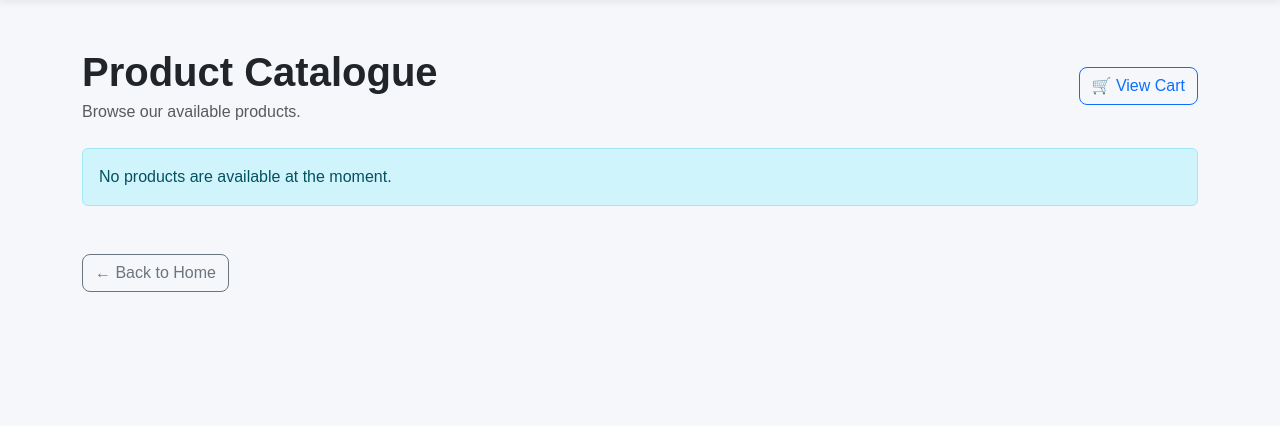
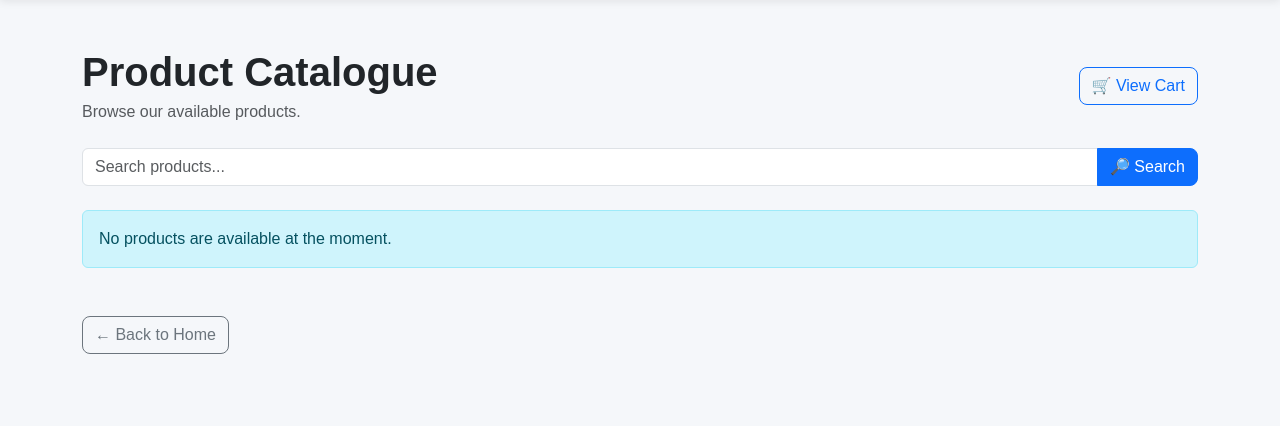
Before and after one commit to fikile03/django-ecommerce, a Django app: page /products/ in a window 1280 px wide. Shown: the part 56-482 px from the top of the page. Run offline with Django 5.2, Linux system fonts and the light colour scheme; data that the repository does not hold is empty.

Commit message:
Add product catalogue search

```diff
--- a/shop/templates/shop/product_catalogue.html
+++ b/shop/templates/shop/product_catalogue.html
@@ -17,6 +17,22 @@
     </a>
 
 </div>
+
+<form method="get" class="mb-4">
+    <div class="input-group">
+        <input type="text" name="q" value="{{ search_query }}" class="form-control" placeholder="Search products...">
+
+        <button type="submit" class="btn btn-primary">
+            🔎 Search
+        </button>
+
+        {% if search_query %}
+        <a href="{% url 'product_catalogue' %}" class="btn btn-outline-secondary">
+            Clear
+        </a>
+        {% endif %}
+    </div>
+</form>
 
 {% if products %}
 
--- a/shop/views.py
+++ b/shop/views.py
@@ -6,7 +6,7 @@ from django.contrib.auth.models import Group
 from django.contrib.auth.forms import AuthenticationForm
 from django.shortcuts import get_object_or_404, redirect, render
 from django.core.mail import EmailMessage
-from django.db import transaction
+from django.db import models, transaction
 
 from .forms import RegistrationForm, StoreForm, ProductForm, ReviewForm
 from .models import Store, Product, Order, OrderItem, Review
@@ -242,7 +242,16 @@ def delete_product(request, product_id):
 def product_catalogue(request):
     """Display all products and their associated reviews."""
 
+    search_query = request.GET.get("q", "").strip()
+
     products = Product.objects.select_related("store").all()
+
+    if search_query:
+        products = products.filter(
+            models.Q(name__icontains=search_query)
+            | models.Q(description__icontains=search_query)
+        )
+
     reviews = Review.objects.select_related("user", "product").all()
 
     return render(
@@ -251,6 +260,7 @@ def product_catalogue(request):
         {
             "products": products,
             "reviews": reviews,
+            "search_query": search_query,
         },
     )
 
```
